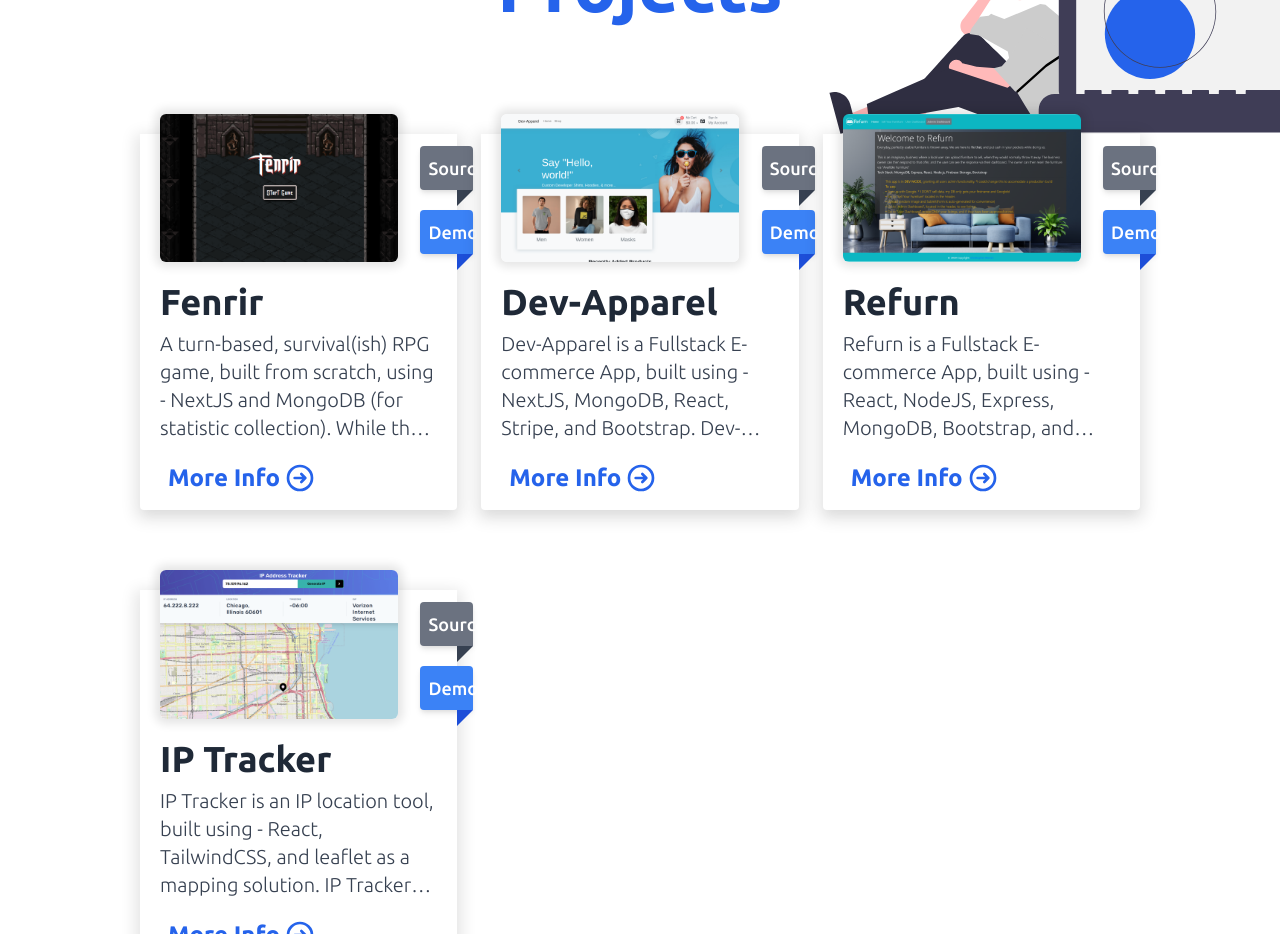
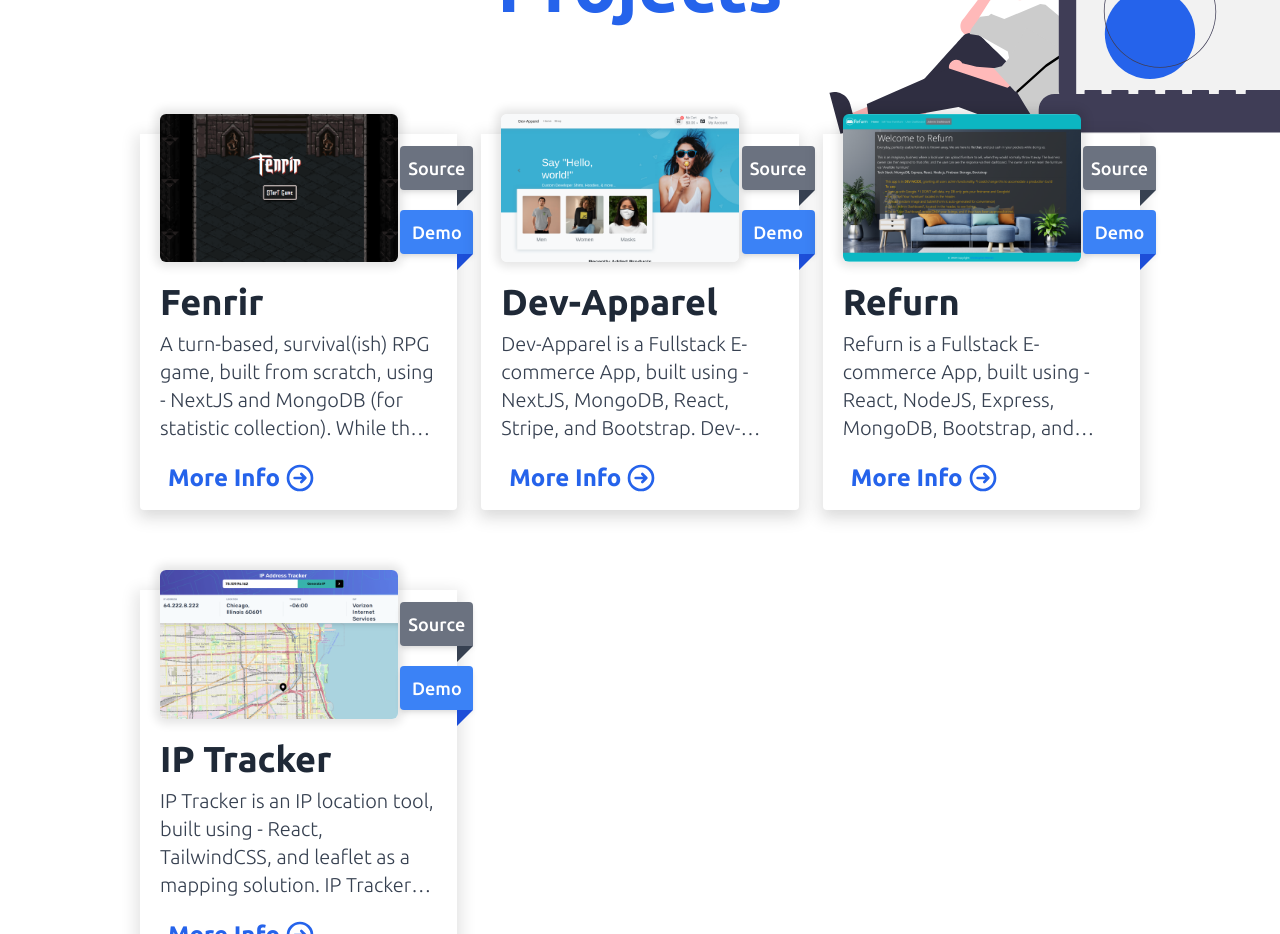
Before and after one commit to Christopher-Warren/portfoliov3, a Next.js app: page / in a window 1280 px wide. Shown: the part 1940-2874 px from the top of the page. Built offline with nearby package versions, Linux system fonts and the light colour scheme.

Commit message:
fixed responsive bug

```diff
--- a/components/sections/Projects.js
+++ b/components/sections/Projects.js
@@ -73,7 +73,7 @@ const Projects = () => {
           }`}
         >
           {/* vvv Source/Live vvv */}
-          <div className="absolute md:w-2/12 w-3/12 right-0 -mr-4 text-center">
+          <div className="absolute md:w-2/12 w-3/12 right-0 -mr-4 text-center min-w-max">
             <a target="_blank" href={project.sourceURL}>
               <div className="relative p-2 shadow-md mb-5 mt-3 hover:bg-gray-700 transition-colors bg-gray-500 text-white rounded-l rounded-tr text-lg">
                 <div className="font text-lg font-medium ">Source</div>
```
